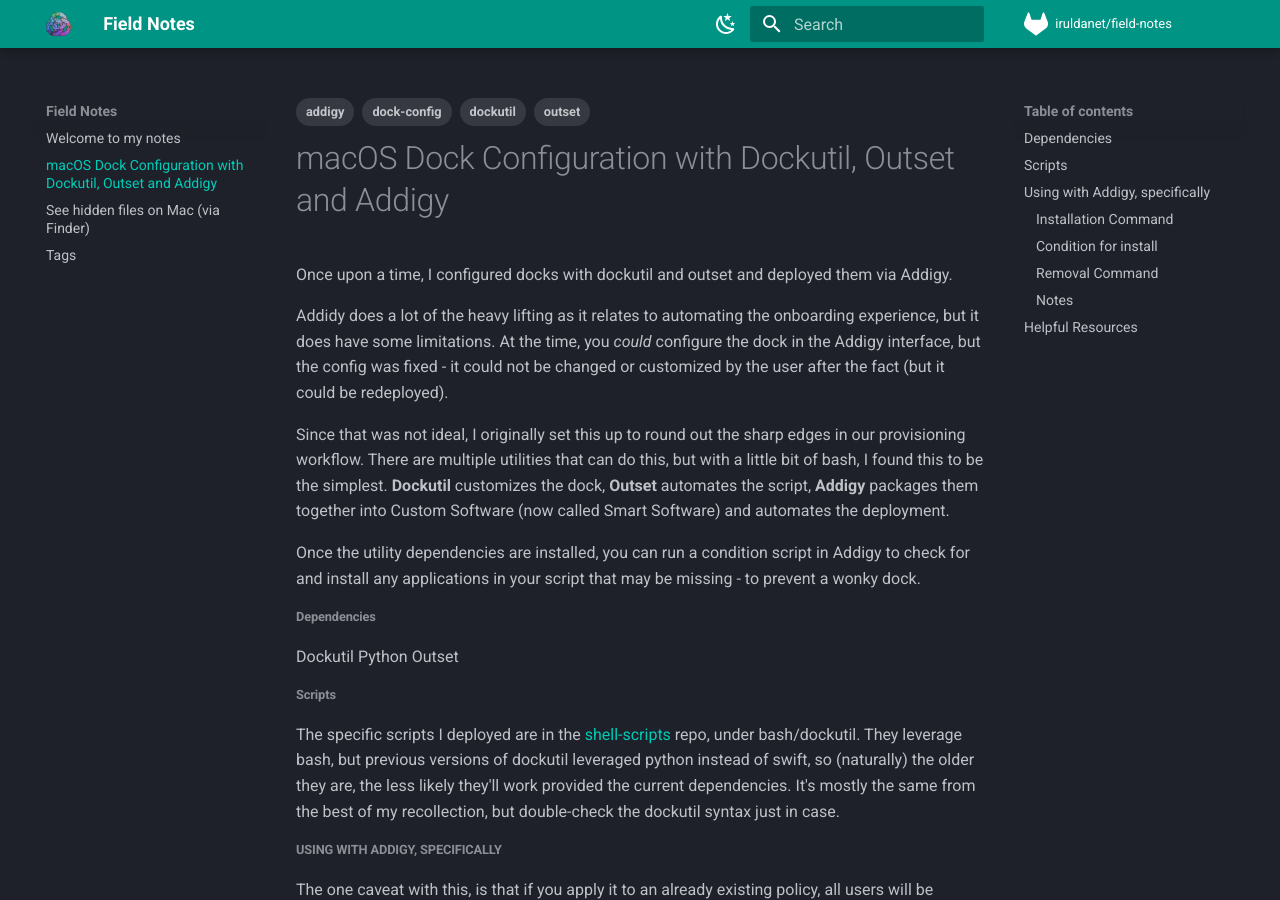
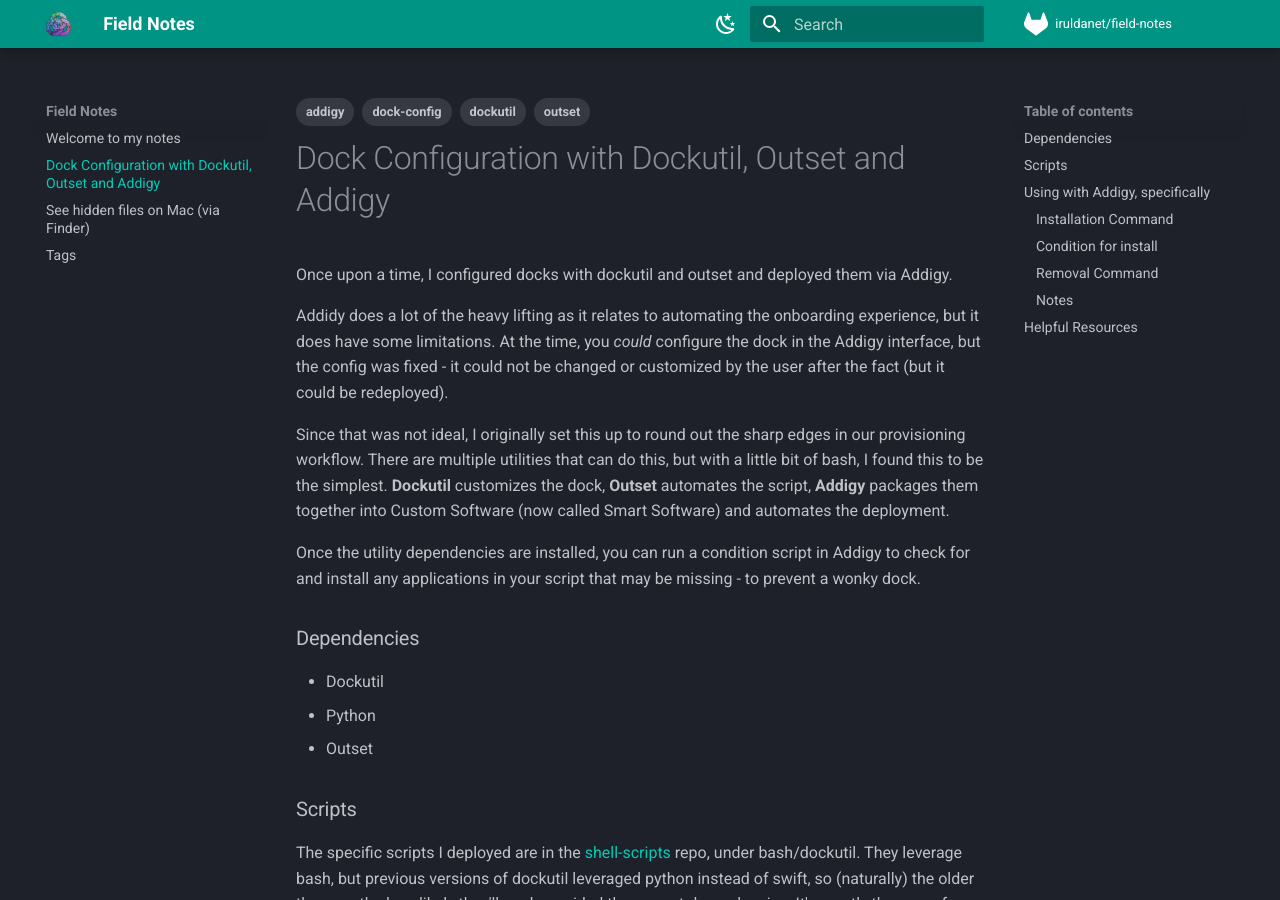
Before and after one commit to damitasalmon/field-notes, an MkDocs documentation site: the page built from docs/addigy-dock-config.md, in a window 1280 px wide and 900 px high. Built offline with MkDocs 1.6.1 and Material for MkDocs 9.7.7, drawn with Linux system fonts in a browser that asks for light colours; comment, search, counter and statistics services are not loaded.

Commit message:
Update addigy dock write up

````diff
--- a/docs/addigy-dock-config.md
+++ b/docs/addigy-dock-config.md
@@ -5,7 +5,7 @@
 - addigy
 - outset
 ---
-# macOS Dock Configuration with Dockutil, Outset and Addigy
+# Dock Configuration with Dockutil, Outset and Addigy
 
 Once upon a time, I configured docks with dockutil and outset and deployed them via Addigy.
 
@@ -15,21 +15,21 @@
 
 Once the utility dependencies are installed, you can run a condition script in Addigy to check for and install any applications in your script that may be missing - to prevent a wonky dock.
 
-###### Dependencies
+### Dependencies
 
-Dockutil
-Python
-Outset
+- Dockutil
+- Python
+- Outset
 
-###### Scripts
+### Scripts
 
 The specific scripts I deployed are in the [shell-scripts](https://github.com/damitasalmon/shell-scripts) repo, under bash/dockutil. They leverage bash, but previous versions of dockutil leveraged python instead of swift, so (naturally) the older they are, the less likely they'll work provided the current dependencies. It's mostly the same from the best of my recollection, but double-check the dockutil syntax just in case.
 
-##### Using with Addigy, specifically
+### Using with Addigy, specifically
 
 The one caveat with this, is that if you apply it to an already existing policy, all users will be affected - even old ones that already have their dock just as they like it. Although it's only set to execute at first login post deployment - again, not ideal - so I only deployed this on a *separate* policy with brand new or "refreshed" devices. As users left the organization and the devices were returned to us to be redeployed to new users - the config would slowly proliferate the inventory. Overtime, less monitoring is needed (see notes).
 
-###### Installation Command
+#### Installation Command
 
 Addigy can prepopulate the installation with the "Install Command" button - but the bottom half is the important bit.
 
@@ -51,12 +51,12 @@
 
 ```
 
-###### Condition for install
+#### Condition for install
 
 You can easily build this in Addigy and customize to the apps you want to deploy.
 
 
-###### Removal Command
+#### Removal Command
 
 Do not use this unless you want it removed.
 
@@ -65,11 +65,11 @@
 /bin/rm -Rf '/usr/local/bin/dockutil'
 ```
 
-###### Notes
+#### Notes
 
 Okay, one more caveat. Occasionally, this would not work - the script would not deploy. This has more to do with the quirks of software deployment in Addigy than anything else (see Addigy Notes). Addigy as a product, continuously improves, so we experienced fewer bugs over time. In the event that it did not deploy automatically - on schedule, or we needed it to deploy immediately, I just manually pushed the Custom Software item like you would any other custom install on a device.
 
-##### Helpful Resources
+### Helpful Resources
 [Apple Dock Documentation](https://developer.apple.com/documentation/devicemanagement/dock)<br />
 [GitHub - kcrawford/dockutil: command line tool for managing dock items](https://github.com/kcrawford/dockutil)<br />
 [GitHub - chilcote/outset: Automatically process packages, profiles, and scripts during boot, login, or on demand.](https://github.com/chilcote/outset)<br />
````
